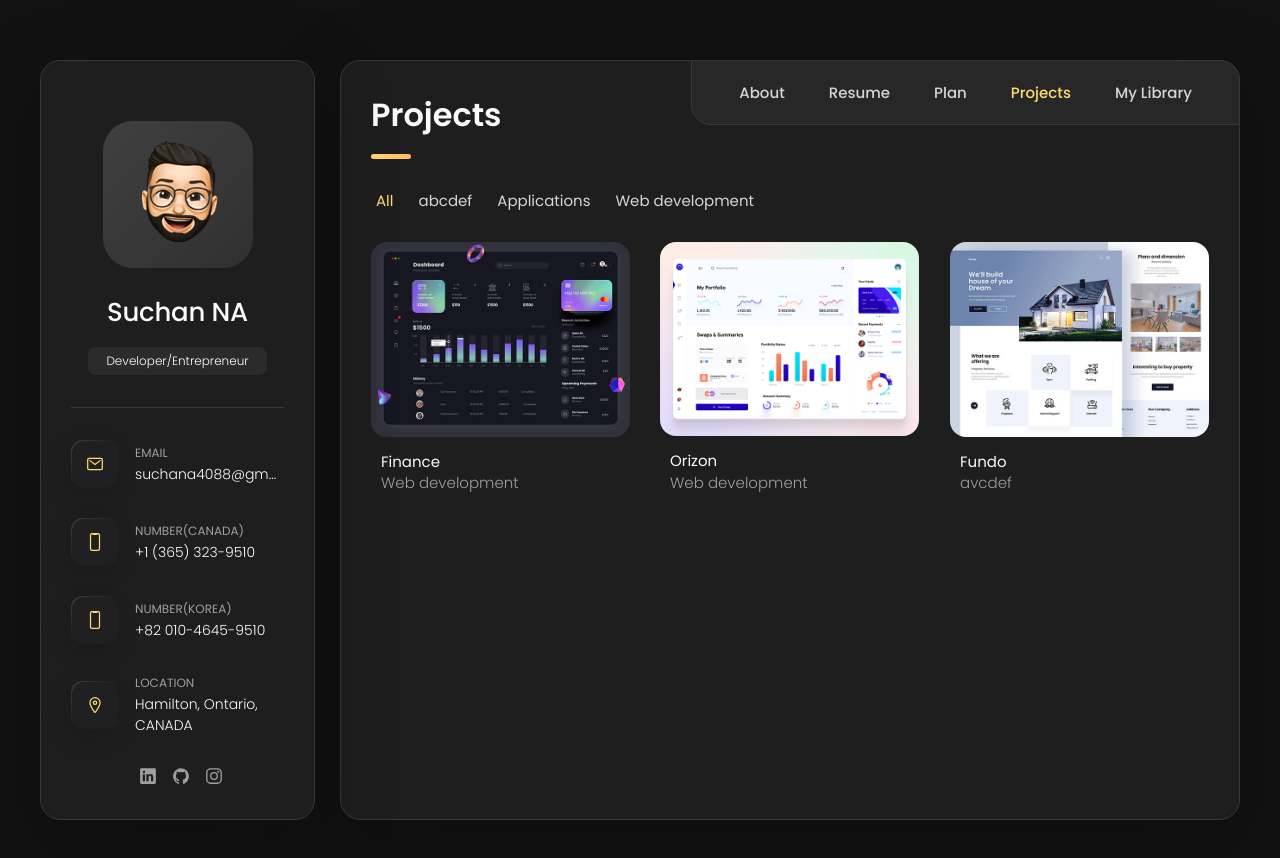
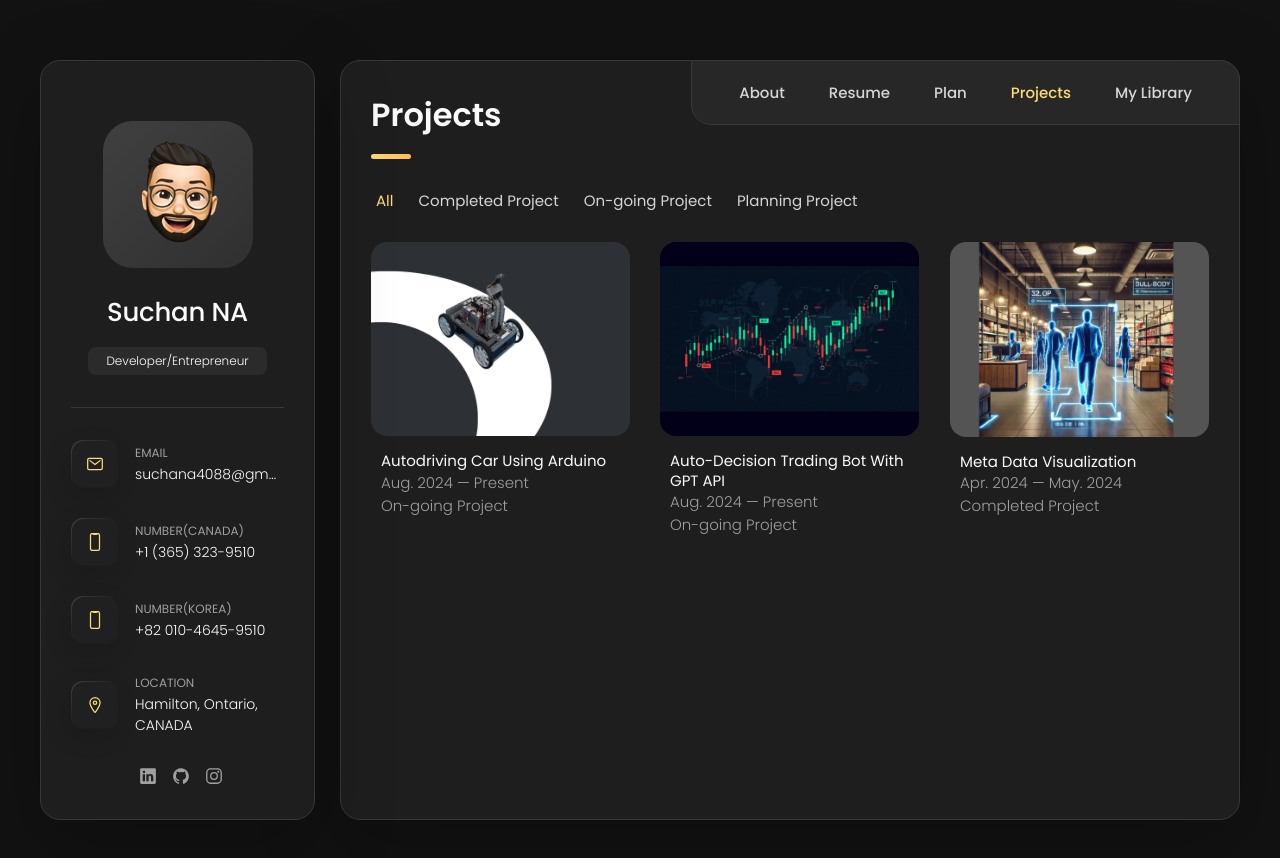
Before and after one commit to sktncks/Personal_Website, a plain HTML site: page index.html in a window 1280 px wide. Both pictures are taken after a click on the button "Projects". Drawn offline with nearby package versions, Linux system fonts and the light colour scheme.

Commit message:
Update
1. project update
    - Auto driving car connect with Github
    - trading bot connect with Github
    - Meta visualization connect with github
2. Resume information fully updated

```diff
--- a/assets/css/style.css
+++ b/assets/css/style.css
@@ -1010,6 +1010,7 @@ main {
 .project-item > a:hover img { transform: scale(1.1); }
 
 .project-title,
+.project-date-range,
 .project-category { margin-left: 10px; }
 
 .project-title {
@@ -1025,6 +1026,13 @@ main {
   font-size: var(--fs-6);
   font-weight: var(--fw-300);
 }
+
+.project-date-range {
+  color: var(--light-gray-70);
+  font-size: var(--fs-6);
+  font-weight: var(--fw-300);
+}
+
 
 
 
--- a/index.html
+++ b/index.html
@@ -564,12 +564,16 @@
 
             <li class="timeline-item">
 
-              <h4 class="h4 timeline-item-title">Mcmaster University</h4>
+              <h4 class="h4 timeline-item-title">Mcmaster University — Computer Science</h4>
 
               <span>2022 — 2029</span>
 
               <p class="timeline-text">
-                <b style="font-weight: bold;"><font color="yellow">•</font></b> Short information
+                <b style="font-weight: bold;"><font color="yellow">•</font></b> Focused on artificial intelligence, data science, and software development.
+              </p>
+
+              <p class="timeline-text">
+                <b style="font-weight: bold;"><font color="yellow">•</font></b> Engaged in courses on algorithms, machine learning, and systems programming, with active involvement in coding clubs.
               </p>
 
             </li>
@@ -581,7 +585,7 @@
               <span>2021 — 2022</span>
 
               <p class="timeline-text">
-                <b style="font-weight: bold;"><font color="yellow">•</font></b> Short information
+                <b style="font-weight: bold;"><font color="yellow">•</font></b> Completed advanced courses in mathematics and computer science to prepare for university-level studies.
               </p>
 
             </li>
@@ -593,7 +597,11 @@
               <span>2016 — 2021</span>
 
               <p class="timeline-text">
-                <b style="font-weight: bold;"><font color="yellow">•</font></b> Short information
+                <b style="font-weight: bold;"><font color="yellow">•</font></b> Graduated with an International Baccalaureate (IB) Diploma, excelling in mathematics, computer science, and physics.
+              </p>
+
+              <p class="timeline-text">
+                <b style="font-weight: bold;"><font color="yellow">•</font></b> Developed strong analytical and problem-solving skills through rigorous IB curriculum.
               </p>
 
             </li>
@@ -640,7 +648,11 @@
               <span>May. 2019 — Jan. 2020</span>
 
               <p class="timeline-text">
-                <b style="font-weight: bold;"><font color="yellow">•</font></b> Short information
+                <b style="font-weight: bold;"><font color="yellow">•</font></b> Participated in a four-month project consisting of three months of theoretical learning and one month of practical execution, four months of Linux four months of Windows.
+              </p>
+
+              <p class="timeline-text">
+                <b style="font-weight: bold;"><font color="yellow">•</font></b> Worked with group members to research and experimental methods for efficient server management and developed server management processes to increase operational efficiency throughout the project period.
               </p>
 
             </li>
@@ -844,15 +856,15 @@
             </li>
 
             <li class="filter-item">
-              <button data-filter-btn>abcdef</button>
+              <button data-filter-btn>Completed Project</button>
             </li>
 
             <li class="filter-item">
-              <button data-filter-btn>Applications</button>
+              <button data-filter-btn>On-going Project</button>
             </li>
 
             <li class="filter-item">
-              <button data-filter-btn>Web development</button>
+              <button data-filter-btn>Planning Project</button>
             </li>
 
           </ul>
@@ -876,15 +888,15 @@
               </li>
 
               <li class="select-item">
-                <button data-select-item>abcdef</button>
+                <button data-select-item>Completed Project</button>
               </li>
 
               <li class="select-item">
-                <button data-select-item>Applications</button>
+                <button data-select-item>On-going Project</button>
               </li>
 
               <li class="select-item">
-                <button data-select-item>Web development</button>
+                <button data-select-item>Planning Project</button>
               </li>
 
             </ul>
@@ -893,60 +905,65 @@
 
           <ul class="project-list">
 
-            <li class="project-item  active" data-filter-item data-category="web development">
-              <a href="#">
+            <li class="project-item  active" data-filter-item data-category="on-going project">
+              <a href="https://github.com/sktncks/Autodriving_car_Arduino">
 
                 <figure class="project-img">
                   <div class="project-item-icon-box">
                     <ion-icon name="eye-outline"></ion-icon>
                   </div>
 
-                  <img src="./assets/images/project-1.jpg" alt="finance" loading="lazy">
+                  <img src="./assets/images/project_autodriving.png" alt="autodriving" loading="lazy">
                 </figure>
 
-                <h3 class="project-title">Finance</h3>
+                <h3 class="project-title">Autodriving car using Arduino</h3>
 
-                <p class="project-category">Web development</p>
+                <p class="project-date-range">Aug. 2024 — Present</p>
+
+                <p class="project-category">On-going Project</p>
 
               </a>
             </li>
 
-            <li class="project-item  active" data-filter-item data-category="web development">
-              <a href="#">
+            <li class="project-item  active" data-filter-item data-category="on-going project">
+              <a href="https://github.com/sktncks/Auto_Decision_trading_bot">
 
                 <figure class="project-img">
                   <div class="project-item-icon-box">
                     <ion-icon name="eye-outline"></ion-icon>
                   </div>
 
-                  <img src="./assets/images/project-2.png" alt="orizon" loading="lazy">
+                  <img src="./assets/images/project_autotrading.png" alt="autotrading" loading="lazy">
                 </figure>
 
-                <h3 class="project-title">Orizon</h3>
+                <h3 class="project-title">Auto-Decision trading bot with GPT API</h3>
 
-                <p class="project-category">Web development</p>
+                <p class="project-date-range">Aug. 2024 — Present</p>
+
+                <p class="project-category">On-going Project</p>
 
               </a>
             </li>
 
-            <li class="project-item  active" data-filter-item data-category="abcdef">
-              <a href="#">
+            <li class="project-item  active" data-filter-item data-category="completed project">
+              <a href="https://github.com/sktncks/meta_tracker">
 
                 <figure class="project-img">
                   <div class="project-item-icon-box">
                     <ion-icon name="eye-outline"></ion-icon>
                   </div>
 
-                  <img src="./assets/images/project-3.jpg" alt="fundo" loading="lazy">
+                  <img src="./assets/images/project_metatracker.png" alt="metatracker" loading="lazy">
                 </figure>
 
-                <h3 class="project-title">Fundo</h3>
+                <h3 class="project-title">Meta Data Visualization</h3>
 
-                <p class="project-category">avcdef</p>
+                <p class="project-date-range">Apr. 2024 — May. 2024</p>
+
+                <p class="project-category">Completed Project</p>
 
               </a>
             </li>
-
 
           </ul>
 
@@ -1111,7 +1128,7 @@
             </li>
 
             <li class="book-post-item">
-              <a href="https://imsuchan.notion.site/0c2fb4c8cd5e4966952918c8f7cf544e">
+              <a href="https://imsuchan.notion.site/142a51571bb880d99c76d15a3bea2404">
 
                 <figure class="book-banner-box">
                   <img src="./assets/images/book_selfD_1.png" alt="book selfD 1" loading="lazy">
@@ -1139,7 +1156,7 @@
             </li>
 
             <li class="book-post-item">
-              <a href="https://imsuchan.notion.site/0c2fb4c8cd5e4966952918c8f7cf544e">
+              <a href="https://imsuchan.notion.site/142a51571bb88008a0bbe2a19ae14e00  ">
 
                 <figure class="book-banner-box">
                   <img src="./assets/images/book_selfD_2.png" alt="book selfD 2" loading="lazy">
```
Also changed, not shown: assets/images/project_autodriving.png (added), assets/images/project_autotrading.png (added), assets/images/project_metatracker.png (added).
